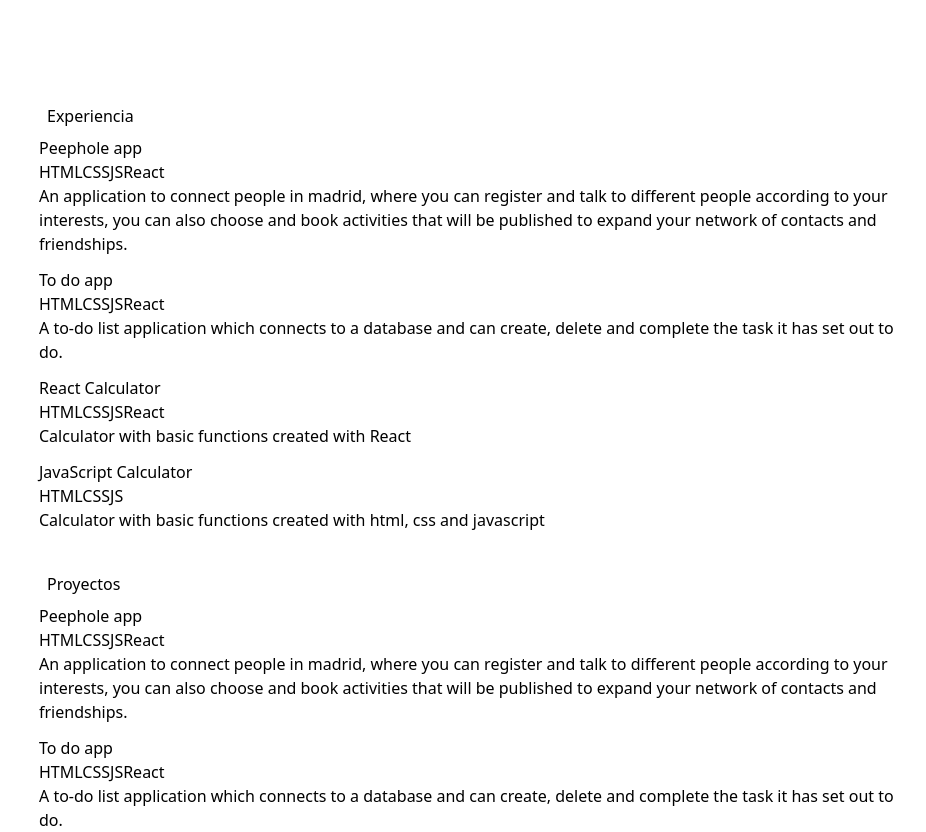
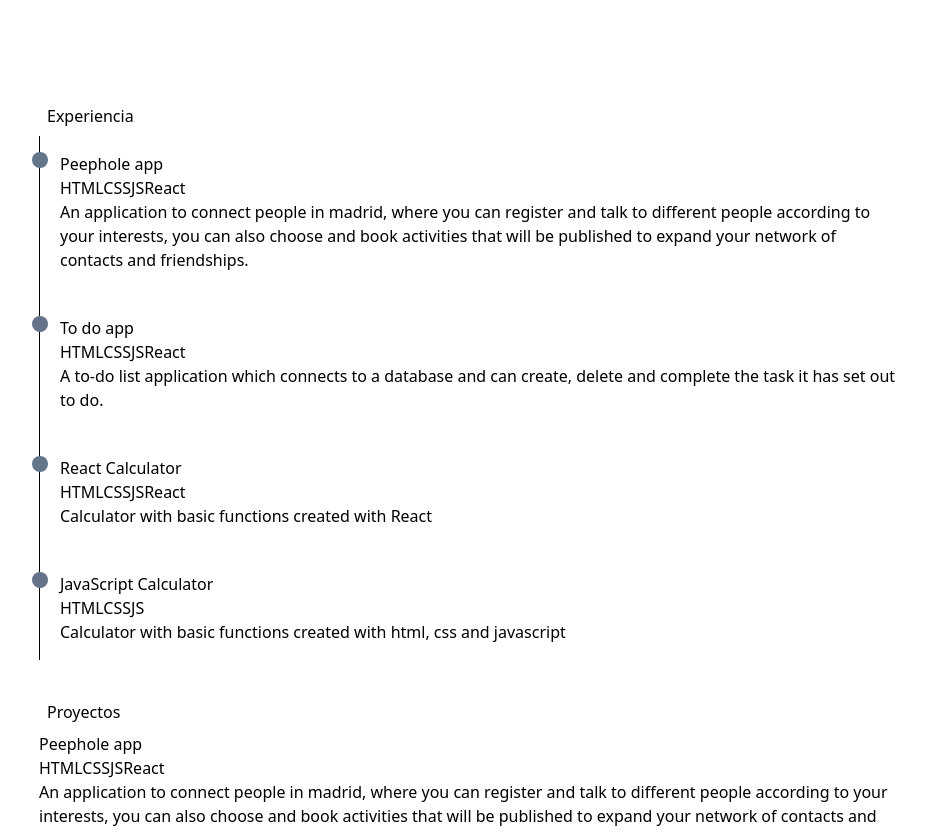
Before and after one commit to DiegoMartinezRey/portfolio_v2, a React (Vite) app: page / in a window 1280 px wide. Shown: the part 520-1352 px from the top of the page, without its empty margins (169-1095 px from the left). Built offline with nearby package versions, Linux system fonts and the light colour scheme.

Commit message:
change list of experiences

```diff
--- a/src/containers/Experiences.jsx
+++ b/src/containers/Experiences.jsx
@@ -4,9 +4,10 @@ import experiencesData from "../data/experiences.json";
 const Experience = () => {
   return (
     <>
-      <ul className="flex flex-col gap-3">
+      <ul className="flex flex-col gap-3 border-l-[1px] border-black bg-gradient-to-br">
         {experiencesData.map((experience, index) => (
-          <li key={index}>
+          <li key={index} className="ms-5 mb-4">
+            <div className="relative h-4 w-4 rounded-full bg-slate-500 -left-7 top-4"></div>
             <h3>{experience.name}</h3>
             <h3>{experience.tools}</h3>
             <h3>{experience.description}</h3>
```
